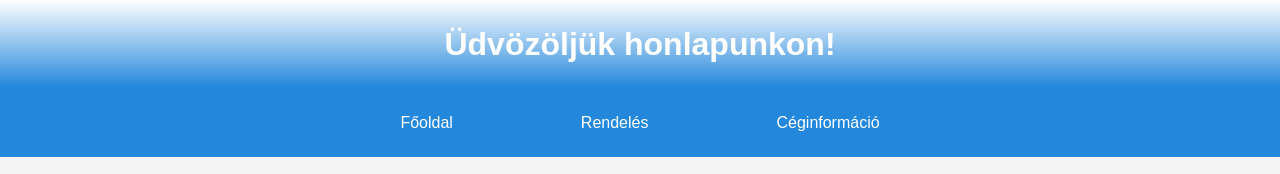
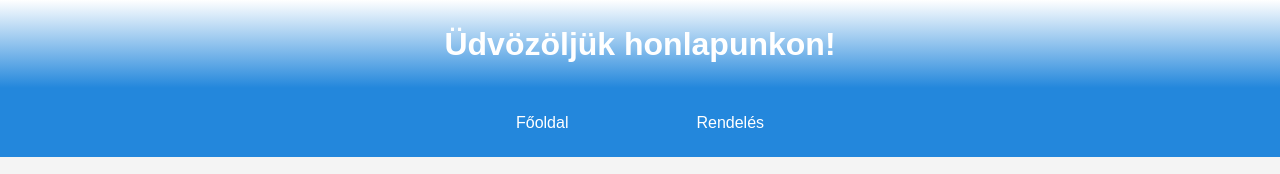
Before and after one commit to SajtosPogacsa/allatijo, a plain HTML site: page index.html in a window 1280 px wide. Shown: the top 174 px of the page. Drawn offline with Linux system fonts and the light colour scheme.

Commit message:
Update 0.5

```diff
--- a/index.html
+++ b/index.html
@@ -13,7 +13,6 @@
         <nav>
             <a href="index.html">Főoldal</a>
             <a href="rendeles.html">Rendelés</a>
-            <a href="">Céginformáció</a>
         </nav>
 
     <main>
--- a/style.css
+++ b/style.css
@@ -182,6 +182,7 @@ main * {
         grid-template-columns: repeat(2, 1fr);
     }
 
+
     .text {
         grid-column: 1/2;
     }
```
Also changed, not shown: rendeles.html (+0 -1 lines), 3 other files.
